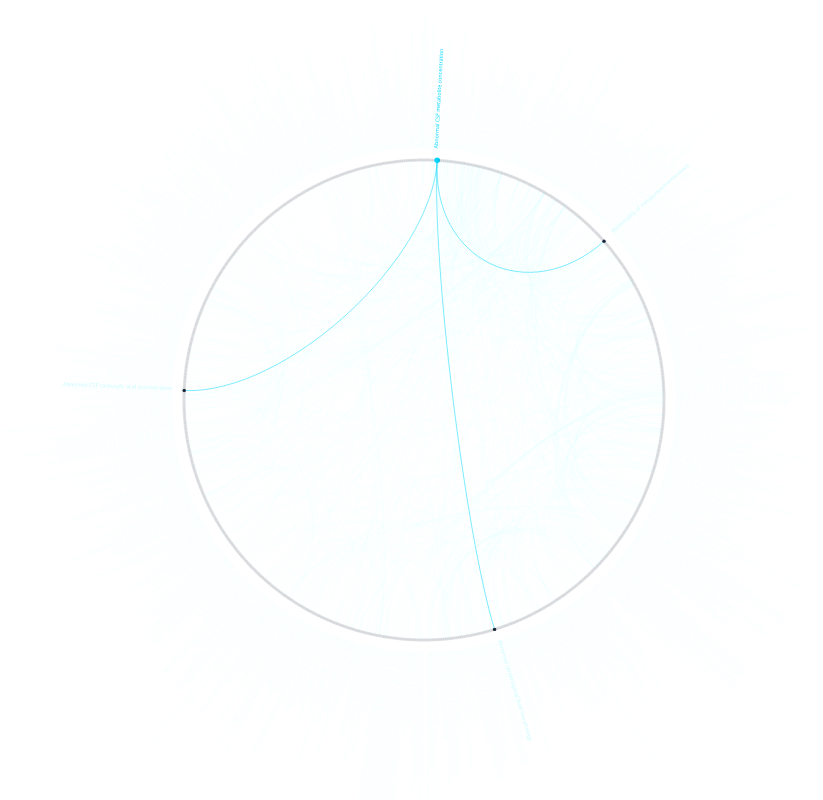
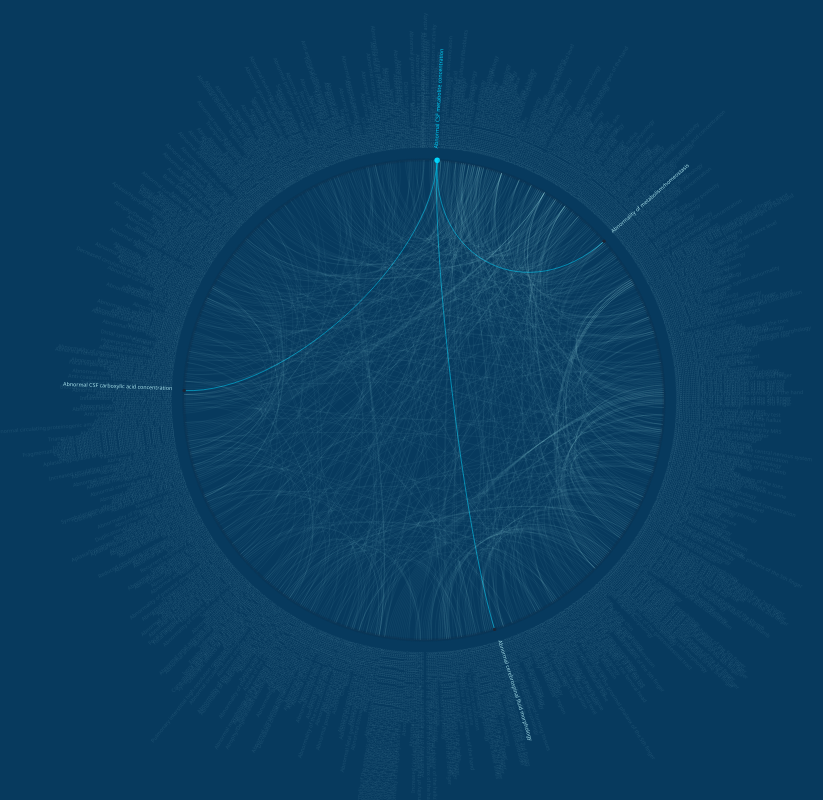
Before and after one commit to pustitesuki/HPO_test, a plain HTML site: page json_circle.html in a window 1280 px wide. Shown: the whole page, without its empty margins (216-1039 px from the left). Drawn offline with Linux system fonts and the light colour scheme.

Commit message:
Add files via upload

```diff
--- a/json_circle.html
+++ b/json_circle.html
@@ -5,7 +5,7 @@
   <title>Circle Bezier Graph — auto highlight</title>
   <meta name="viewport" content="width=device-width, initial-scale=1" />
   <style>
-    html, body { margin:0; height:100%; background:transparent; }
+    html, body { margin:0; height:100%; background:#073A5E; }
     #wrap { width:100vw; height:100vh; display:grid; place-items:center; }
     svg { width: min(100vmin, 1400px); height: min(100vmin, 1400px); overflow:visible; }
 
```
